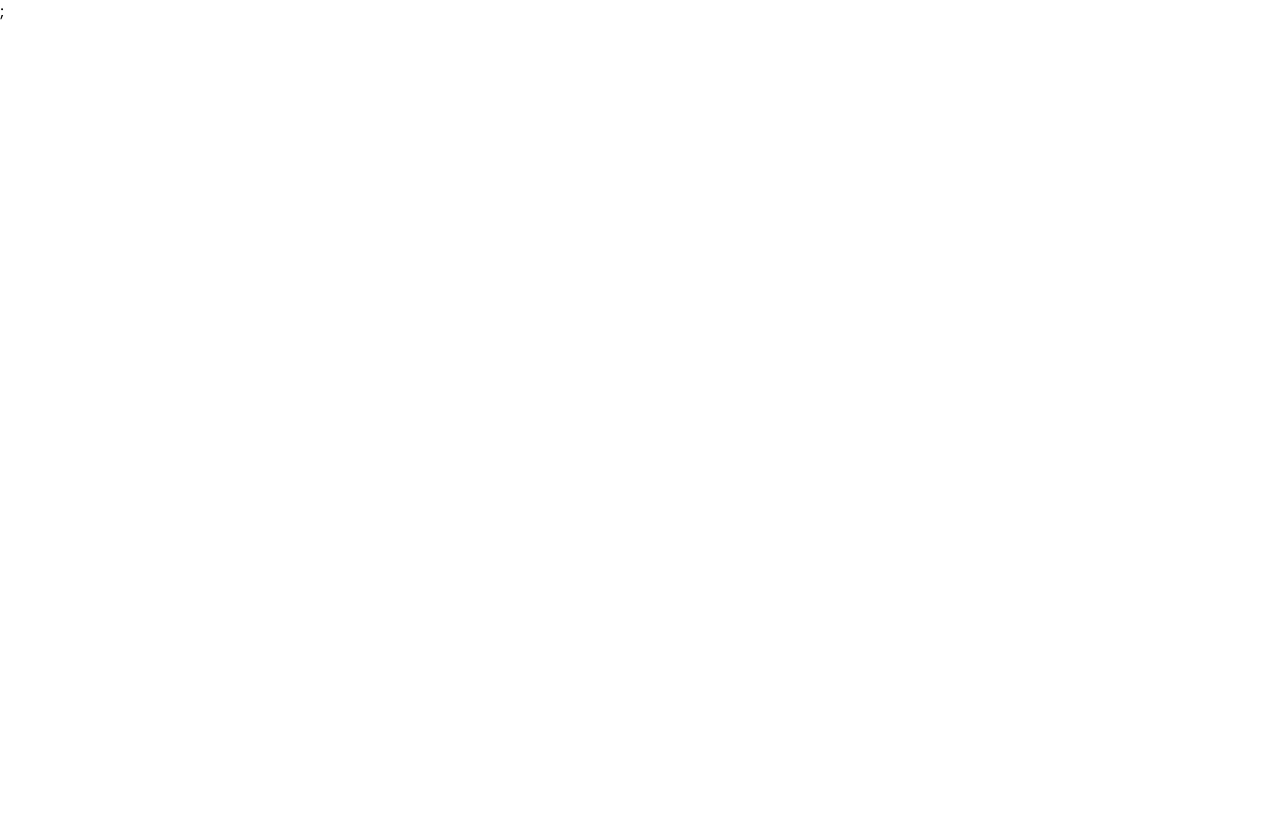
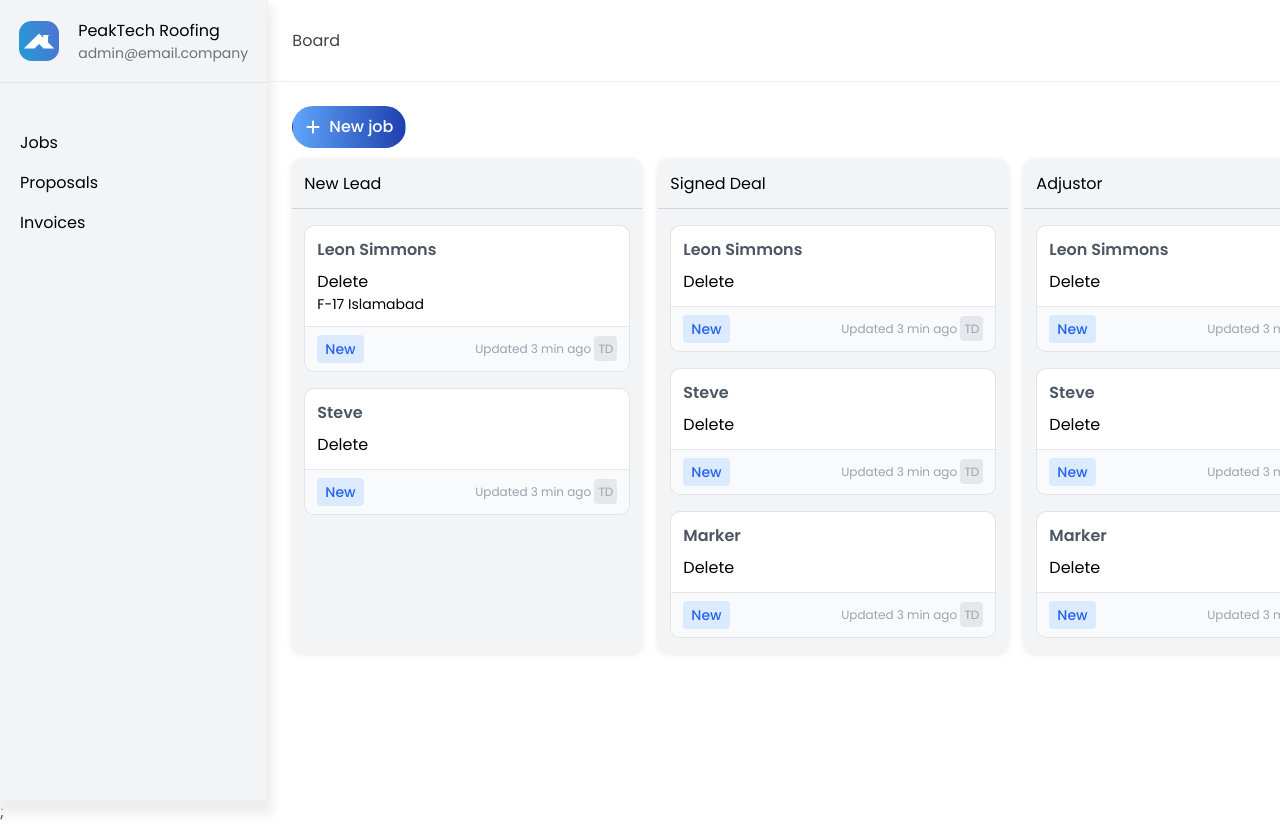
Before and after one commit to Abdulcomsian/peaktek, a React (Vite) app: page /dashboard/jobs in a window 1280 px wide. Before the commit this address had no page. Before the commit the page ends 800 px from the top, so only its background shows below. Built offline with nearby package versions, Linux system fonts and the light colour scheme.

Commit message:
won table jobs page done

```diff
--- a/src/Routes/index.jsx
+++ b/src/Routes/index.jsx
@@ -21,6 +21,8 @@ import {
   InspectionSidebarForm,
   AuthorizationSidebarForm,
 } from "@components/Forms";
+import { KanbanBoard } from "@components/Dashboard";
+import { CompletedJobs } from "@pages/index";
 export function AppRoute() {
   return (
     <BrowserRouter>
@@ -49,7 +51,10 @@ export function AppRoute() {
           />
           <Route path="/contractor-pay-sheet" element={<ContractPaySheet />} />
         </Route>
-        <Route path="/dashboard" element={<Dashboard />} />
+        <Route path="/dashboard" element={<Dashboard />}>
+          <Route path="jobs" element={<KanbanBoard />} />
+          <Route path="completedTasks" element={<CompletedJobs />} />
+        </Route>
         <Route path="/projects" element={<Projects />}>
           <Route path="title" element={<TitleSidebarForm />} />
           <Route path="introduction" element={<IntroductionSidebarForm />} />
--- a/src/components/Dashboard/KanbanBoard/index.jsx
+++ b/src/components/Dashboard/KanbanBoard/index.jsx
@@ -21,6 +21,7 @@ import { NewJobModal, JobDetailModal, AddBoardModal } from "@components/Modals";
 
 import "./kanban.css";
 import { Button } from "@components";
+import { Link } from "react-router-dom";
 
 const initialColumns = [
   { id: "newLead", title: "New Lead" },
@@ -109,8 +110,8 @@ const boardData = [
   },
   {
     id: "column-4",
-    title: "Completed",
-    type: 4,
+    title: "Full Approval and overturn",
+    type: 3,
     order: 3,
     tasks: [
       {
@@ -124,6 +125,161 @@ const boardData = [
       {
         id: 11,
         content: { jobTitle: "Marker", address: "", createdAt: "" },
+      },
+    ],
+  },
+  {
+    id: "column-5",
+    title: "Appraisal",
+    type: 3,
+    order: 4,
+    tasks: [
+      {
+        id: 12,
+        content: { jobTitle: "Leon Simmons", address: "", createdAt: "" },
+      },
+      {
+        id: 13,
+        content: { jobTitle: "Steve", address: "", createdAt: "" },
+      },
+      {
+        id: 14,
+        content: { jobTitle: "Marker", address: "", createdAt: "" },
+      },
+    ],
+  },
+  {
+    id: "column-6",
+    title: "Approved",
+    type: 3,
+    order: 5,
+    tasks: [
+      {
+        id: 15,
+        content: { jobTitle: "Leon Simmons", address: "", createdAt: "" },
+      },
+      {
+        id: 16,
+        content: { jobTitle: "Steve", address: "", createdAt: "" },
+      },
+      {
+        id: 17,
+        content: { jobTitle: "Marker", address: "", createdAt: "" },
+      },
+    ],
+  },
+  {
+    id: "column-7",
+    title: "Design Meeting",
+    type: 3,
+    order: 6,
+    tasks: [
+      {
+        id: 18,
+        content: { jobTitle: "Leon Simmons", address: "", createdAt: "" },
+      },
+      {
+        id: 19,
+        content: { jobTitle: "Steve", address: "", createdAt: "" },
+      },
+    ],
+  },
+  {
+    id: "column-8",
+    title: "Schedule",
+    type: 3,
+    order: 7,
+    tasks: [
+      {
+        id: 20,
+        content: { jobTitle: "Leon Simmons", address: "", createdAt: "" },
+      },
+      {
+        id: 21,
+        content: { jobTitle: "Steve", address: "", createdAt: "" },
+      },
+      {
+        id: 22,
+        content: { jobTitle: "Marker", address: "", createdAt: "" },
+      },
+    ],
+  },
+  {
+    id: "column-9",
+    title: "Ready to Built",
+    type: 3,
+    order: 8,
+    tasks: [
+      {
+        id: 23,
+        content: { jobTitle: "Leon Simmons", address: "", createdAt: "" },
+      },
+    ],
+  },
+  {
+    id: "column-10",
+    title: "In Progress",
+    type: 3,
+    order: 9,
+    tasks: [
+      {
+        id: 24,
+        content: { jobTitle: "Leon Simmons", address: "", createdAt: "" },
+      },
+      {
+        id: 25,
+        content: { jobTitle: "Steve", address: "", createdAt: "" },
+      },
+    ],
+  },
+  {
+    id: "column-11",
+    title: "CoC",
+    type: 3,
+    order: 10,
+    tasks: [
+      {
+        id: 26,
+        content: { jobTitle: "Leon Simmons", address: "", createdAt: "" },
+      },
+      {
+        id: 27,
+        content: { jobTitle: "Steve", address: "", createdAt: "" },
+      },
+    ],
+  },
+  {
+    id: "column-13",
+    title: "Completed",
+    type: 4,
+    order: 11,
+    tasks: [
+      {
+        id: 28,
+        content: {
+          jobTitle: "Leon Simmons",
+          address: "",
+          createdAt: "",
+          status: "completed",
+        },
+      },
+      {
+        id: 29,
+        content: {
+          jobTitle: "Steve",
+          address: "",
+          createdAt: "",
+          status: "completed",
+        },
+      },
+      {
+        id: 30,
+        content: {
+          jobTitle: "Marker",
+          address: "",
+          createdAt: "",
+          status: "completed",
+        },
       },
     ],
   },
@@ -150,55 +306,97 @@ function KanbanBoard() {
 
     const { id: activeId } = active;
     const { id: overId } = over;
-    console.log("IDS", activeId, overId);
+    console.log("IDS", activeId, overId, event);
 
-    if (activeId.startsWith("column-") && overId.startsWith("column-")) {
+    if (`${activeId}`.startsWith("column-") && overId.startsWith("column-")) {
       // Handle column dragging
-      const activeIndex = columns.findIndex(
-        (col) => col.id === activeId.replace("column-", "")
-      );
-      const overIndex = columns.findIndex(
-        (col) => col.id === overId.replace("column-", "")
-      );
+      const activeIndex = data.findIndex((col) => col.id === activeId);
+      const overIndex = data.findIndex((col) => col.id === overId);
       if (activeIndex !== overIndex) {
-        setColumns((columns) => arrayMove(columns, activeIndex, overIndex));
+        setData((data) => arrayMove(data, activeIndex, overIndex));
       }
+      console.log("index", activeIndex, overIndex);
     } else {
       // const sourceColumn = data.find((column) =>
       //   // tasks[column.id].some((task) => task.id === activeId)
       //   // column.tasks
       // );
-      const sourceColumn = data.tasks.filter((task) => task.id === activeId);
-      const destinationColumn = columns.find(
-        (column) => column.id === overId.slice(overId.indexOf("-") + 1)
-      );
+      const sourceColumn = data.find((job) => {
+        const task = job.tasks;
+        const isIn = task.some((task) => task.id === activeId);
+        if (isIn) return job;
+      });
+      const destinationColumn = data.find((job) => job.id === overId);
+      console.log("fkajhsd", sourceColumn, destinationColumn);
+
       if (
         sourceColumn &&
         destinationColumn &&
         sourceColumn.id !== destinationColumn.id
       ) {
-        setTasks((prevTasks) => {
-          const sourceTasks = [...prevTasks[sourceColumn.id]]; // Create a copy of source tasks
-          const destinationTasks = [...(prevTasks[destinationColumn.id] || [])]; // Create a copy of destination tasks, or initialize as an empty array if it doesn't exist
+        const dragedTask = sourceColumn.tasks.find(
+          (task) => task.id === activeId
+        );
+        const sourceTask = {
+          ...sourceColumn,
+          tasks: sourceColumn.tasks.filter((task) => task.id !== activeId),
+        };
 
-          const activeTaskIndex = sourceTasks.findIndex(
-            (task) => task.id === activeId
-          );
-          const activeTask = sourceTasks[activeTaskIndex];
+        setData((data) =>
+          data.map((job) => {
+            const task = job.tasks;
+            const isIn = task.some((task) => task.id === activeId);
+            if (isIn)
+              return {
+                ...job,
+                tasks: job.tasks.filter((task) => task.id !== activeId),
+              };
+            if (job.id === destinationColumn.id)
+              return { ...job, tasks: [dragedTask, ...job.tasks] };
+            else return job;
+          })
+        );
+        // sourceColumn.map((colum) => {
+        //   if (colum.tasks.some((task) => task.id !== activeId))
+        //     ({
+        //       ...colum,
+        //       tasks: colum.tasks.filter((task) => task.id !== activeId),
+        //     });
+        //   else return colum;
+        // });
+        console.log(dragedTask, sourceTask);
+        // setData((data) => []);
+      }
+      // const destinationColumn = columns.find(
+      //   (column) => column.id === overId.slice(overId.indexOf("-") + 1)
+      // );
+      // if (
+      //   sourceColumn &&
+      //   destinationColumn &&
+      //   sourceColumn.id !== destinationColumn.id
+      // ) {
+      //   setTasks((prevTasks) => {
+      //     const sourceTasks = [...prevTasks[sourceColumn.id]]; // Create a copy of source tasks
+      //     const destinationTasks = [...(prevTasks[destinationColumn.id] || [])]; // Create a copy of destination tasks, or initialize as an empty array if it doesn't exist
 
-          // Remove the task from the source column
-          sourceTasks.splice(activeTaskIndex, 1);
+      //     const activeTaskIndex = sourceTasks.findIndex(
+      //       (task) => task.id === activeId
+      //     );
+      //     const activeTask = sourceTasks[activeTaskIndex];
 
-          // Add the task to the destination column
-          destinationTasks.push(activeTask);
+      //     // Remove the task from the source column
+      //     sourceTasks.splice(activeTaskIndex, 1);
 
-          return {
-            ...prevTasks,
-            [sourceColumn.id]: sourceTasks,
-            [destinationColumn.id]: destinationTasks,
-          };
-        });
-      }
+      //     // Add the task to the destination column
+      //     destinationTasks.push(activeTask);
+
+      //     return {
+      //       ...prevTasks,
+      //       [sourceColumn.id]: sourceTasks,
+      //       [destinationColumn.id]: destinationTasks,
+      //     };
+      //   });
+      // }
     }
   };
   const handleAddJob = () => {
@@ -396,9 +594,18 @@ function Task({ id, content, someoneIsDragging }) {
         </div>
         <div className="border-b border-gray-200" />
         <div className="flex justify-between items-center px-3 py-2 bg-slate-50">
-          <div className="bg-blue-100 text-sm text-blue-600 px-2 py-1 font-medium  rounded">
-            New
-          </div>
+          {content.status === "completed" ? (
+            <Link
+              to="/dashboard/completedTasks"
+              className="text-xs text-green-700 uppercase"
+            >
+              WON
+            </Link>
+          ) : (
+            <div className="bg-blue-100 text-sm text-blue-600 px-2 py-1 font-medium  rounded">
+              New
+            </div>
+          )}
           <p className="text-xs text-gray-400">
             Updated 3 min ago{" "}
             <span className="p-1 rounded bg-gray-200">TD</span>
--- a/src/pages/CertificateOfCompletion/index.jsx
+++ b/src/pages/CertificateOfCompletion/index.jsx
@@ -7,12 +7,11 @@ import {
 } from "@components/Forms";
 import { Container, Input } from "@components";
 
-
 const CertificateOfCompletion = () => {
   return (
     <Container className="my-6 mx-10 p-6 shadow-[rgba(50,50,93,0.25)_0px_6px_12px_-2px,_rgba(0,0,0,0.3)_0px_3px_7px_-3px]">
       <h1 className="text-black text-xl font-semibold mb-4 uppercase">
-        Customer Information
+        Certificate of Completion
       </h1>
       <CustomerInformationForm className="mb-4" />
 
--- a/src/pages/CommissionAgreement/index.jsx
+++ b/src/pages/CommissionAgreement/index.jsx
@@ -11,8 +11,8 @@ import {
 const CommissionAgreement = () => {
   return (
     <Container className="my-6 mx-10 p-6 shadow-[rgba(50,50,93,0.25)_0px_6px_12px_-2px,_rgba(0,0,0,0.3)_0px_3px_7px_-3px]">
-      <h1 className="text-black text-xl font-semibold mb-4">
-        CUSTOMER INFORMATION
+      <h1 className="text-black text-xl font-semibold mb-4 uppercase">
+        Commission Agreement
       </h1>
       <CustomerInformationForm className="" />
       <h2 className="text-lg font-semibold text-black mb-2">
--- a/src/pages/ContractorPaySheet/index.jsx
+++ b/src/pages/ContractorPaySheet/index.jsx
@@ -11,7 +11,7 @@ function ContractPaySheet({ className }) {
   return (
     <Container className="my-6 mx-10 p-6 shadow-[rgba(50,50,93,0.25)_0px_6px_12px_-2px,_rgba(0,0,0,0.3)_0px_3px_7px_-3px]">
       <h1 className="text-black text-xl font-semibold mb-4 uppercase after:block after:mt-2 after:w-2/12 after:border after:border-blue-400">
-        Contractor information
+        Contractor paysheet
       </h1>
       <div className={`w-full ${className}`}>
         <InputContainer className="flex flex-col md:flex-row justify-between md:mb-4">
--- a/src/pages/Dashboard/index.jsx
+++ b/src/pages/Dashboard/index.jsx
@@ -2,6 +2,7 @@ import { useState } from "react";
 import { NavBar, Sidebar, KanbanBoard } from "@components/Dashboard";
 
 import "./main.css";
+import { Outlet } from "react-router-dom";
 
 export default function Dashboard() {
   const [isShowNav, setIsShowNav] = useState(false);
@@ -15,8 +16,8 @@ export default function Dashboard() {
       <Sidebar isShow={isShowNav} onCloseSidebar={handleCloseSideBar} />
       <NavBar onCloseSidebar={handleCloseSideBar} />
       <main className="dashboard-main-content">
-        {/* <Outlet /> */}
-        <KanbanBoard />
+        <Outlet />
+        {/* <KanbanBoard /> */}
       </main>
     </main>
   );
--- a/src/pages/MaterialOrder/index.jsx
+++ b/src/pages/MaterialOrder/index.jsx
@@ -8,8 +8,8 @@ import {
 const MaterialOrder = () => {
   return (
     <Container className="my-6 mx-10 p-6 shadow-[rgba(50,50,93,0.25)_0px_6px_12px_-2px,_rgba(0,0,0,0.3)_0px_3px_7px_-3px]">
-      <h1 className="text-black text-xl font-semibold mb-4">
-        CUSTOMER INFORMATION
+      <h1 className="text-black text-xl font-semibold mb-4 uppercase">
+        Material order
       </h1>
       <CustomerInformationForm />
       <h2 className="text-black text-xl font-semibold mb-4">
--- a/src/pages/index.js
+++ b/src/pages/index.js
@@ -8,6 +8,7 @@ import Commission from "./Commission";
 import CommissionContractor from "./CommissionContractor";
 import ContractPaySheet from "./ContractorPaySheet";
 import Projects from "./Projects";
+import CompletedJobs from "./CompletedJobs";
 export {
   CertificateOfCompletion,
   CommissionAgreement,
@@ -19,4 +20,5 @@ export {
   CommissionContractor,
   ContractPaySheet,
   Projects,
+  CompletedJobs,
 };
```
Also changed, not shown: src/pages/CompletedJobs/index.jsx (added, +67 -0 lines), src/store/slices/customerSlice.js (+20 -0 lines).
